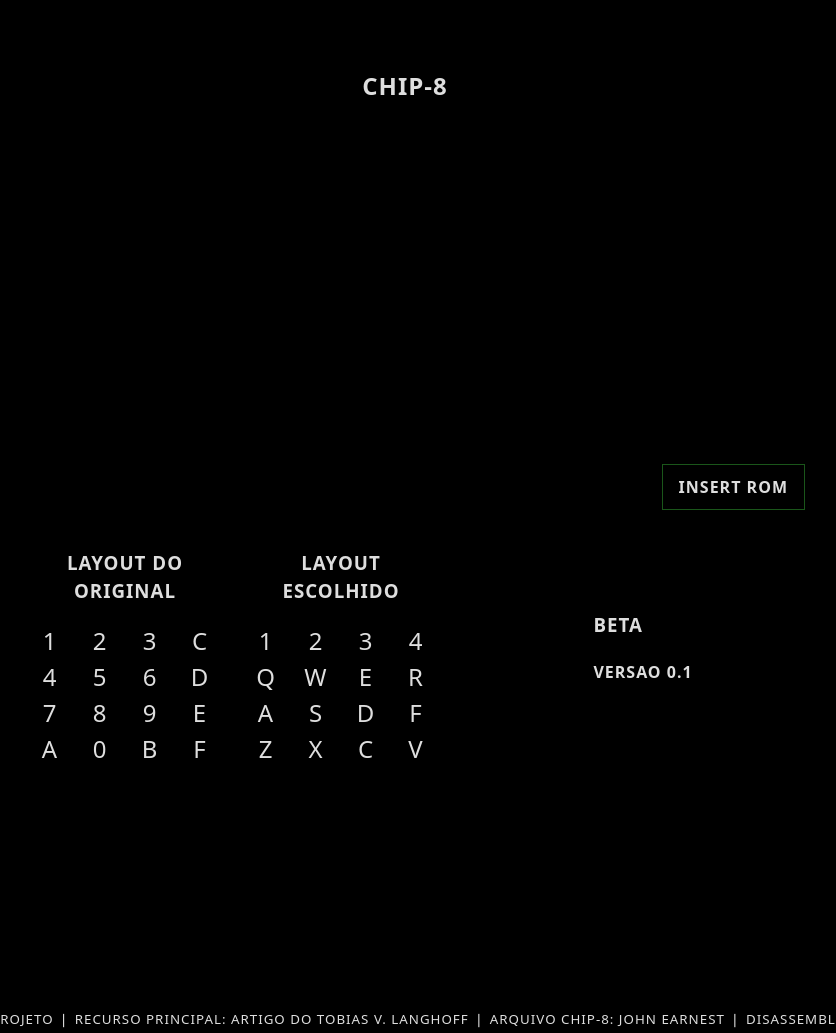
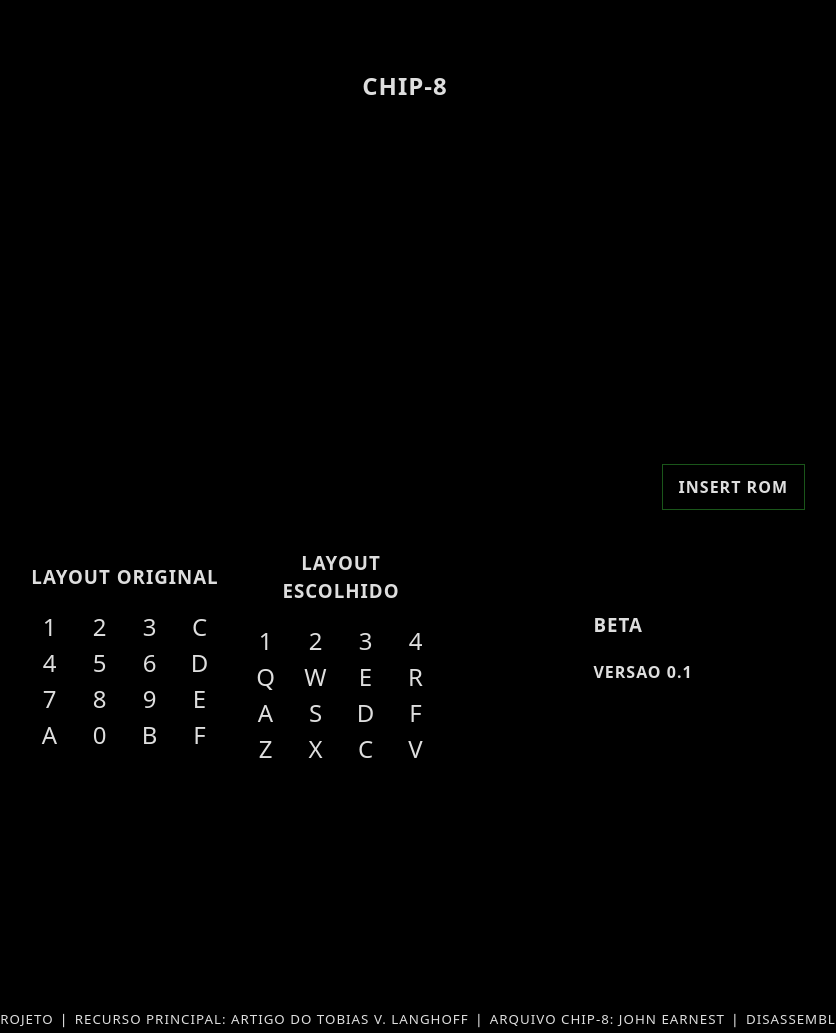
Before and after one commit to vini-basilio/chip8-vite, a website built with Vite: page index.html in a window 1280 px wide. Shown: the whole page, without its empty margins (235-1071 px from the left). Built offline with nearby package versions, Linux system fonts and the light colour scheme.

```diff
--- a/index.html
+++ b/index.html
@@ -29,7 +29,7 @@
       <div class="emulatorAside">
         <div class="layout">
           <div style="width: 200px;">
-            <h3 style="text-align: center">Layout do original</h3>
+            <h3 style="text-align: center">Layout original</h3>
             <section class="keyboard-container">
               <div class="keyboard-button">1</div>
               <div class="keyboard-button">2</div>
```
